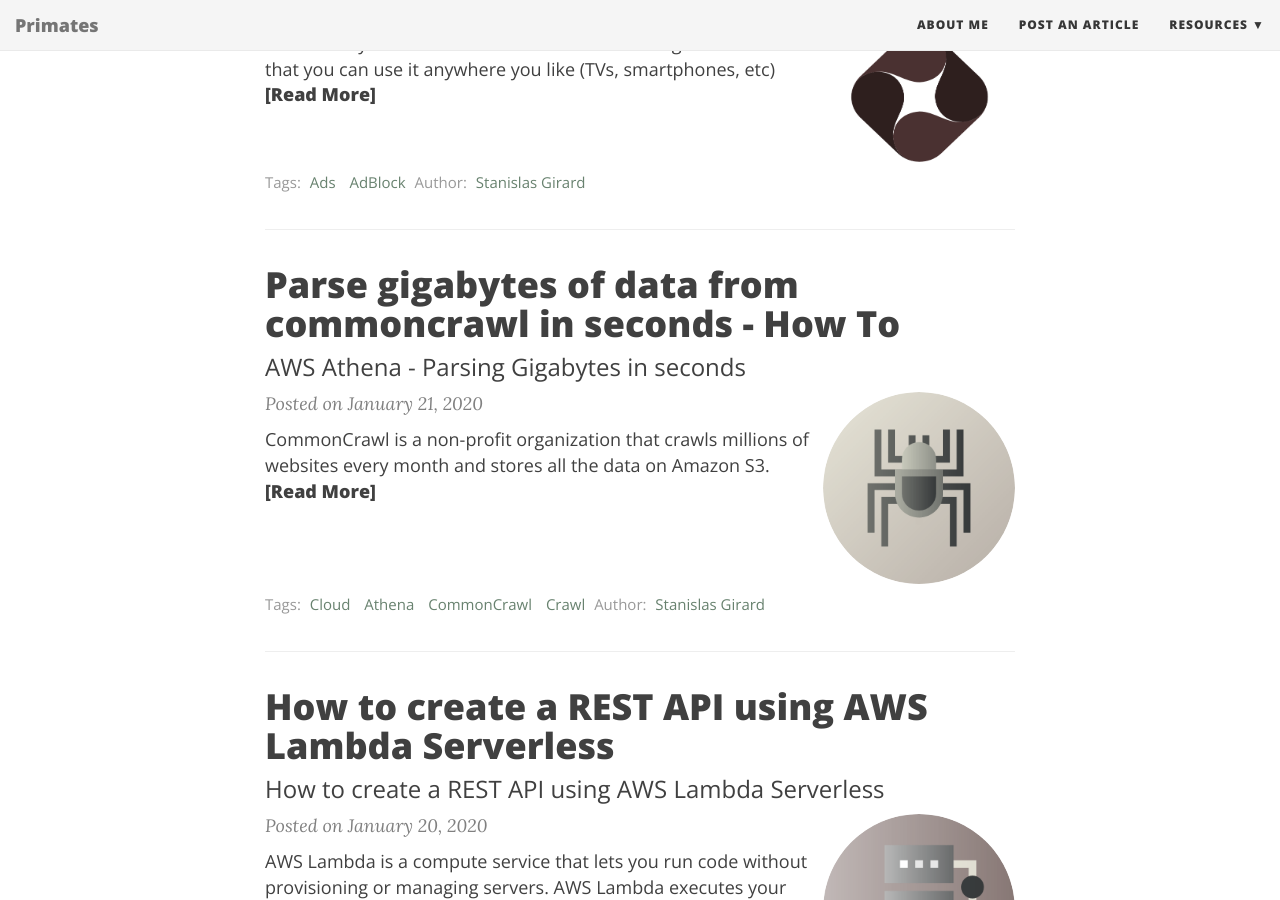
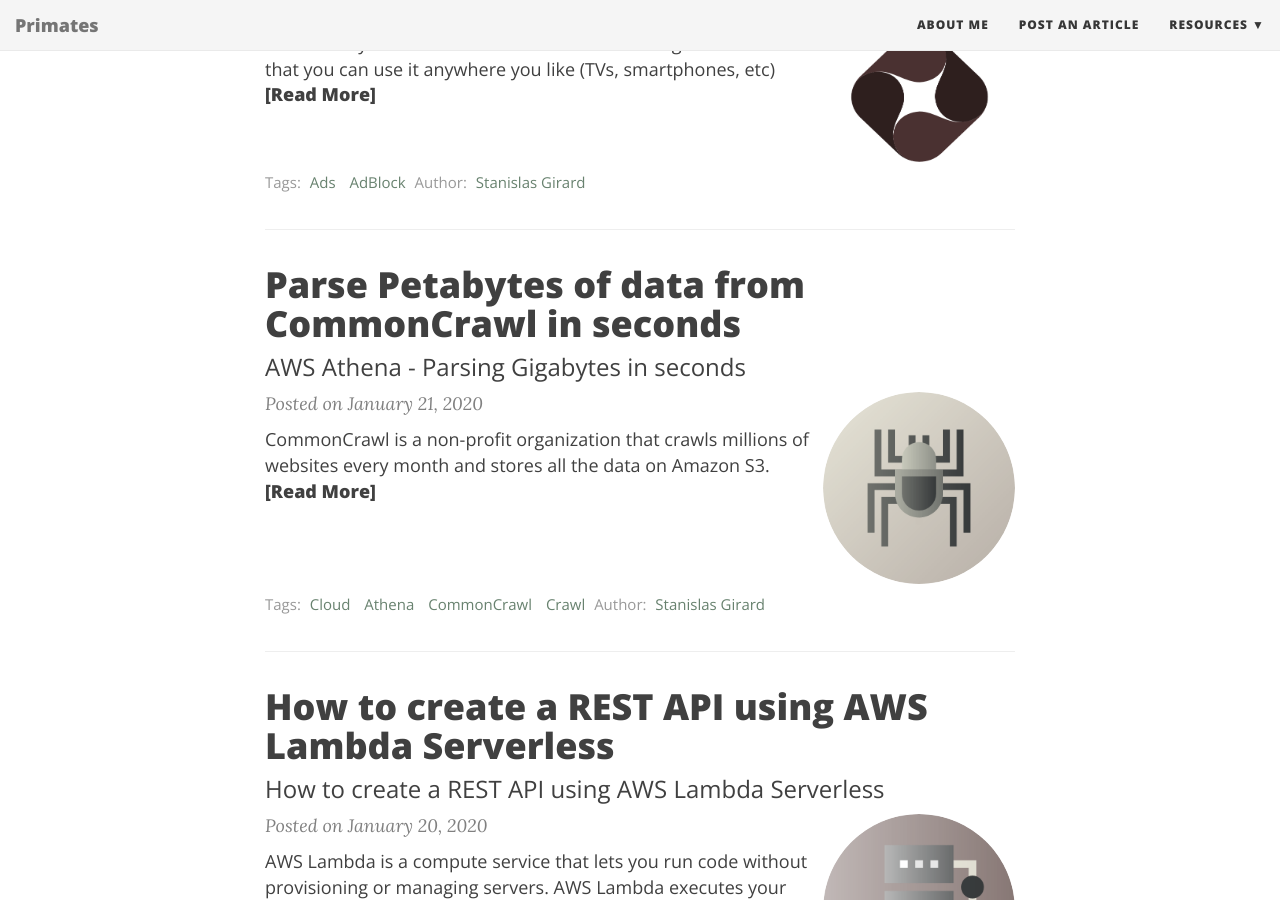
Before and after one commit to StanGirard/Primates-Jekyll, a Jekyll site: the page built from index.html, in a window 1280 px wide and 900 px high, scrolled down 849 px. Built offline with Jekyll 4.4.1, drawn with Linux system fonts in a browser that asks for light colours; nearby versions of some CDN libraries; the list of posts is cut into pages by our own code.

Commit message:
Update 2020-01-21-parse-gigabytes-of-data-from-commoncrawl-in-seconds-how-to.md

```diff
--- a/_posts/2020-01-21-parse-gigabytes-of-data-from-commoncrawl-in-seconds-how-to.md
+++ b/_posts/2020-01-21-parse-gigabytes-of-data-from-commoncrawl-in-seconds-how-to.md
@@ -1,6 +1,6 @@
 ---
 layout: post
-title: Parse gigabytes of data from commoncrawl in seconds - How To
+title: Parse Petabytes of data from CommonCrawl in seconds
 date: 'Tue Jan 21 2020 09:00:00 GMT+0100 (heure normale d’Europe centrale)'
 tags:
   - Cloud
```
